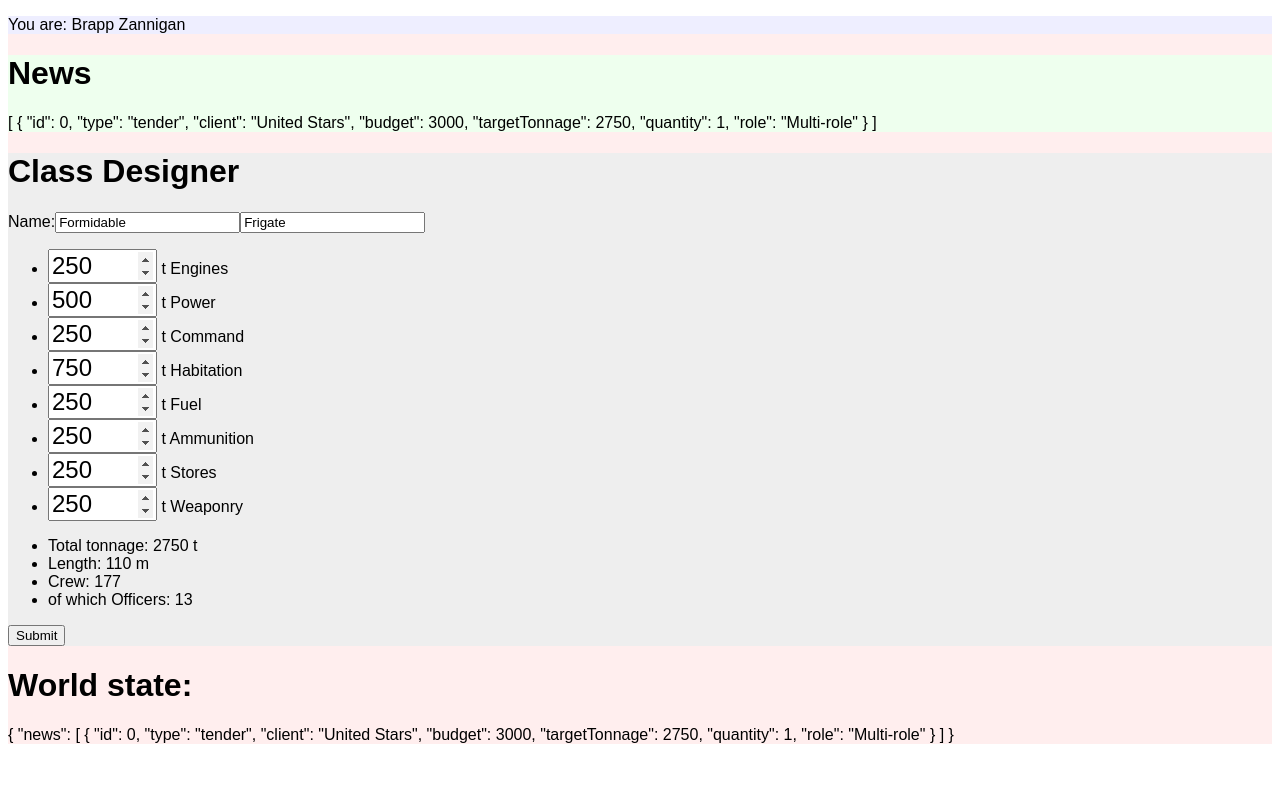
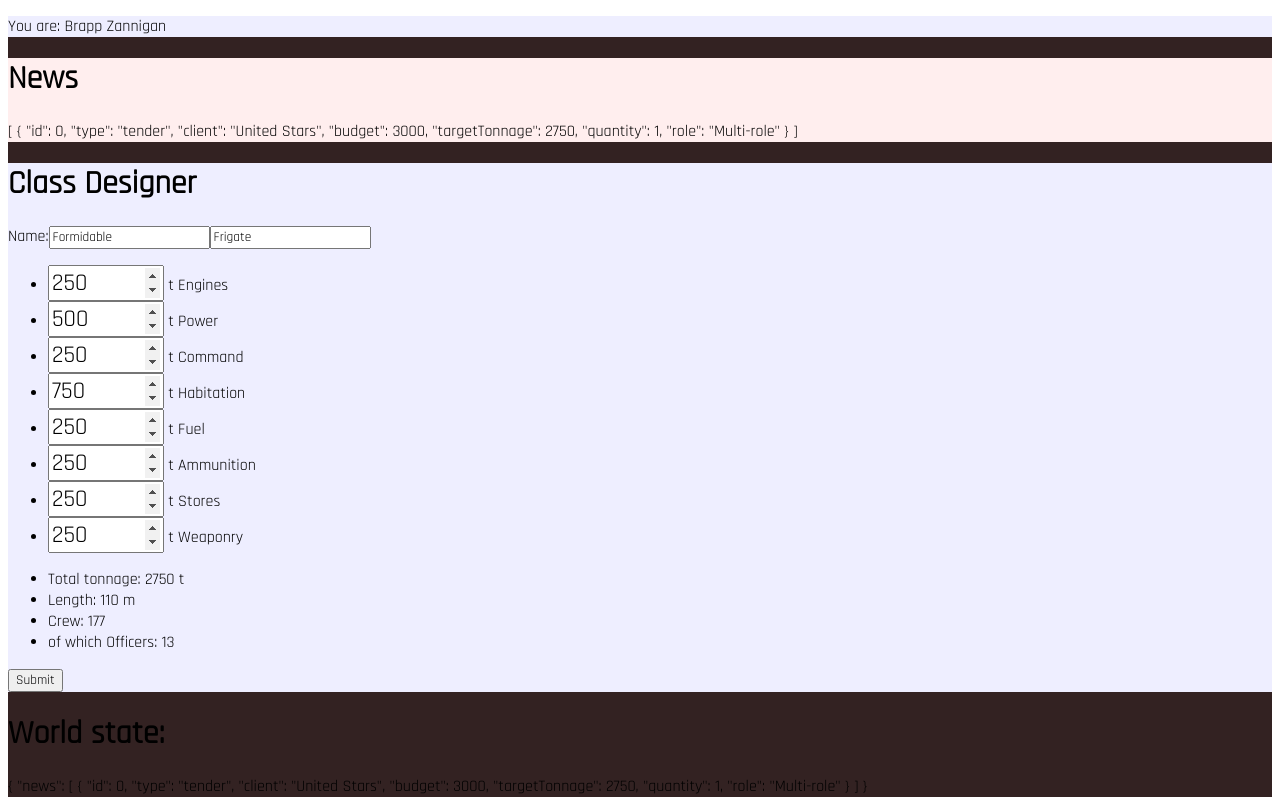
Before and after one commit to mdeselincourt/spacebiz-node, a Vue app in the folder spacebiz-frontend/: page / in a window 1280 px wide. Built offline with nearby package versions, Linux system fonts and the light colour scheme.

Commit message:
Nice google fonts

```diff
--- a/spacebiz-frontend/src/App.vue
+++ b/spacebiz-frontend/src/App.vue
@@ -13,11 +13,12 @@
 <script>
 	// Import libraries
 	// import axios from 'axios'; // For HTTP!
+		// No don't use require('') that's native nodeJS, Vue doesn't like it
 
 	// Import vue SFCs
-	import Spacebizuserbar from './components/Spacebizuserbar.vue'
-	import Classdesigner from './components/Classdesigner.vue'
-	import News from './components/News.vue'
+	import Spacebizuserbar from './components/Spacebizuserbar.vue';
+	import Classdesigner from './components/Classdesigner.vue';
+	import News from './components/News.vue';
 
 	// Configure this SFC
 	export default {
@@ -25,7 +26,25 @@
 		components: {
 			Spacebizuserbar, Classdesigner, News
 		},
-		data () {
+		data () { // Yes this is right despite it not saying data:
+
+			// Get the data object from the Extension
+
+			// I don't yet understand EC6 "async function" so I'll attempt without
+
+			/**
+			axios.get('https://m1c6e25h0l.execute-api.us-east-1.amazonaws.com/dev/worldstate')
+			.then(function (response) {
+				return response;
+				})
+			.catch(function (error) {
+				throw new Error(error)
+			});
+			*/
+
+			// return the expected worldstate element
+
+
 			return {
 				worldstate: {
 					news: [
@@ -41,6 +60,9 @@
 					]
 				}
 			}
+
+
+
 		},
 		methods: {
 			//getJokes: function ()
@@ -62,8 +84,28 @@
 </script>
 
 <style>
-#app {
-	font-family: 'Avenir', Arial, Helvetica, sans-serif;
-	background: #fee;
-}
+	/* CSS comment rules apply */
+
+	/* Trying @import method */
+	@import url('https://fonts.googleapis.com/css?family=Rajdhani');
+
+	/* Trying @font-face method
+	@font-face {
+		font-family: "poppins-semibold";
+		src: url('/assets/fonts/poppins-semibold-webfont.woff2') format('woff2');
+
+		font-family: "Major Mono Display";
+		src: url('https://fonts.googleapis.com/css?family=Major+Mono+Display')
+	} */
+
+	#app {
+		font-family: "Rajdhani", Calibri, sens-serif;
+		background: #322;
+	}
+
+	input
+	{
+		font-family: "Rajdhani", Calibri, sens-serif;
+	}
+
 </style>
--- a/spacebiz-frontend/src/components/Classdesigner.vue
+++ b/spacebiz-frontend/src/components/Classdesigner.vue
@@ -102,8 +102,7 @@
 
 <style>
 #classdesigner {
-	font-family: 'Avenir', Arial, Helvetica, sans-serif;
-	background: #eee;
+	background: #eef;
 }
 
 input[type=number] {
--- a/spacebiz-frontend/src/components/News.vue
+++ b/spacebiz-frontend/src/components/News.vue
@@ -17,6 +17,6 @@
 
 <style scoped>
 #news {
-    background: #efe;
+    background: #fee;
 }
 </style>
```
Also changed, not shown: spacebiz-frontend/src/assets/fonts/poppins-regular-webfont.woff2 (added), spacebiz-frontend/src/assets/fonts/poppins-semibold-webfont.woff2 (added).
